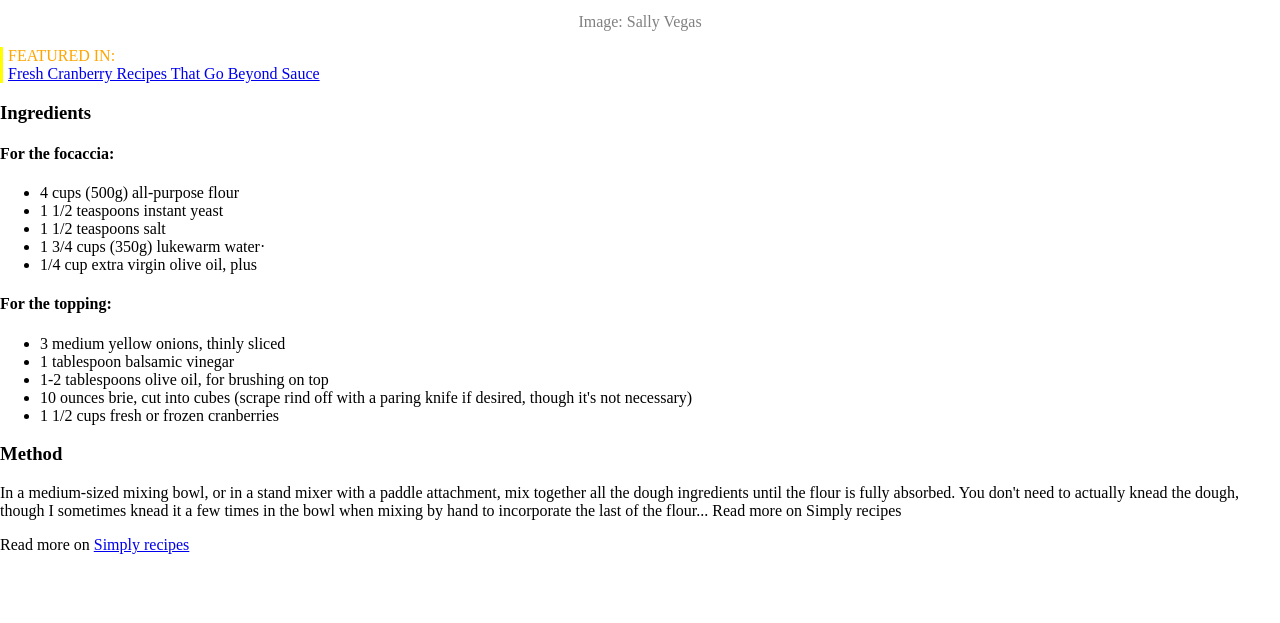
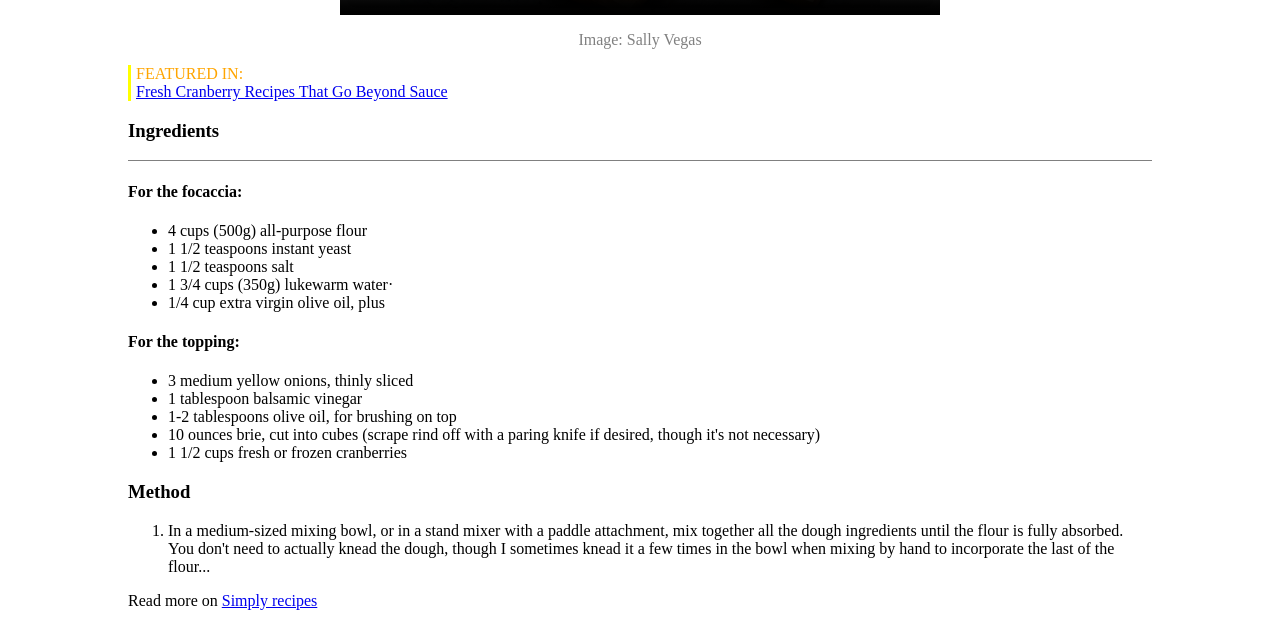
Before and after one commit to systemError998/Front-End-HTML-CSS, a plain HTML site: page 3 - Exercise (CSS)/index.html in a window 1280 px wide. Shown: the part 620-1243 px from the top of the page. Before the commit the page ends 1190 px from the top, so only its background shows below. Drawn offline with Linux system fonts and the light colour scheme; grey boxes are pictures that could not be loaded.

Commit message:
Lezione 3 CSS

```diff
--- a/3 - Exercise (CSS)/index.html
+++ b/3 - Exercise (CSS)/index.html
@@ -17,7 +17,9 @@
         <div id="subtitle">
             <p> Part of <span> A SIMPLY FABULOUS THANKSGIVING </span></p>
         </div>
+    </header>
 
+    <main>
         <div id="title">
             <h1>Focaccia with Caramelized Onions, Cranberries, and Brie</h1>
             <p> Wow your taste buds with this festive focaccia appetizer topped with sweet caramelized onions, tart
@@ -29,17 +31,18 @@
                 <source src="video.mp4" type="video/mp4">
             </video>
         </div>
-    </header>
+        <p class="credit">Image: Sally Vegas</p>
 
-    <main>
-        <p class="credit">Image: Sally Vegas</p>
 
         <div id="featured">
             <p class="featured"> FEATURED IN:</p>
             <a href="#" class="link">Fresh Cranberry Recipes That Go Beyond Sauce</a>
         </div>
 
+        <div>
+            <div class="ingredients">
                 <h3> Ingredients </h3>
+            </div>
 
             <h4> For the focaccia:</h4>
             <ul>
@@ -59,16 +62,23 @@
                 necessary)</li>
             <li>1 1/2 cups fresh or frozen cranberries</li>
             </ul>
+        </div>
 
+        <div>
             <h3> Method </h3>
+            <ol>
+                <li>
                 <p> In a medium-sized mixing bowl, or in a stand mixer with a paddle attachment, mix together all the dough
                 ingredients until the flour is fully absorbed. You don't need to actually knead the dough, though I
-            sometimes knead it a few times in the bowl when mixing by hand to incorporate the last of the flour...
-            Read more on Simply recipes </p>
+                sometimes knead it a few times in the bowl when mixing by hand to incorporate the last of the flour... </p>
+                </li>
+            </ol>
+            <p> Read more on <a href="#">Simply recipes </a></p>
+        </div>
     </main>
 
     <footer>
-        <p> Read more on <a href="#">Simply recipes </a></p>
+
     </footer>
 </body>
 
--- a/3 - Exercise (CSS)/styles.css
+++ b/3 - Exercise (CSS)/styles.css
@@ -4,6 +4,11 @@
 
 body {
     width: 100%;
+    margin: 0 auto;
+}
+
+main {
+    width: 80%;
     margin: 0 auto;
 }
 
@@ -53,3 +58,8 @@ body {
     color: orange;
     margin-bottom: 0;
 }
+
+.ingredients {
+    border-bottom: 1px solid;
+    border-bottom-color: grey;
+}
```
Lines whose indentation alone changed are shown as unchanged.
